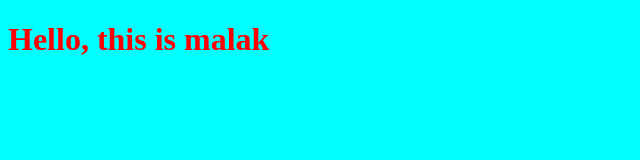
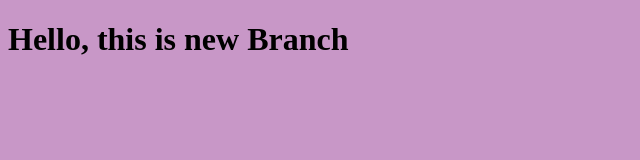
Before and after one commit to MalakHilal/myproject, a plain HTML site: page index.html in a window 1280 px wide. Shown: the whole page, without its empty margins (0-640 px from the left). Drawn offline with Linux system fonts and the light colour scheme.

Commit message:
changing style for the title

```diff
--- a/index.html
+++ b/index.html
@@ -7,7 +7,7 @@
     <link rel="stylesheet" href="style.css">
 </head>
 <body>
-    <h1>Hello, this is malak</h1>
+    <h1>Hello, this is new Branch</h1>
     <script src="app.js"></script>
 </body>
 </html>
--- a/style.css
+++ b/style.css
@@ -1,6 +1,6 @@
 h1{
-    color: red;
+    color: black;
 }
 body{
-    background-color: aqua;
+    background-color: rgb(200, 151, 199);
 }
```
